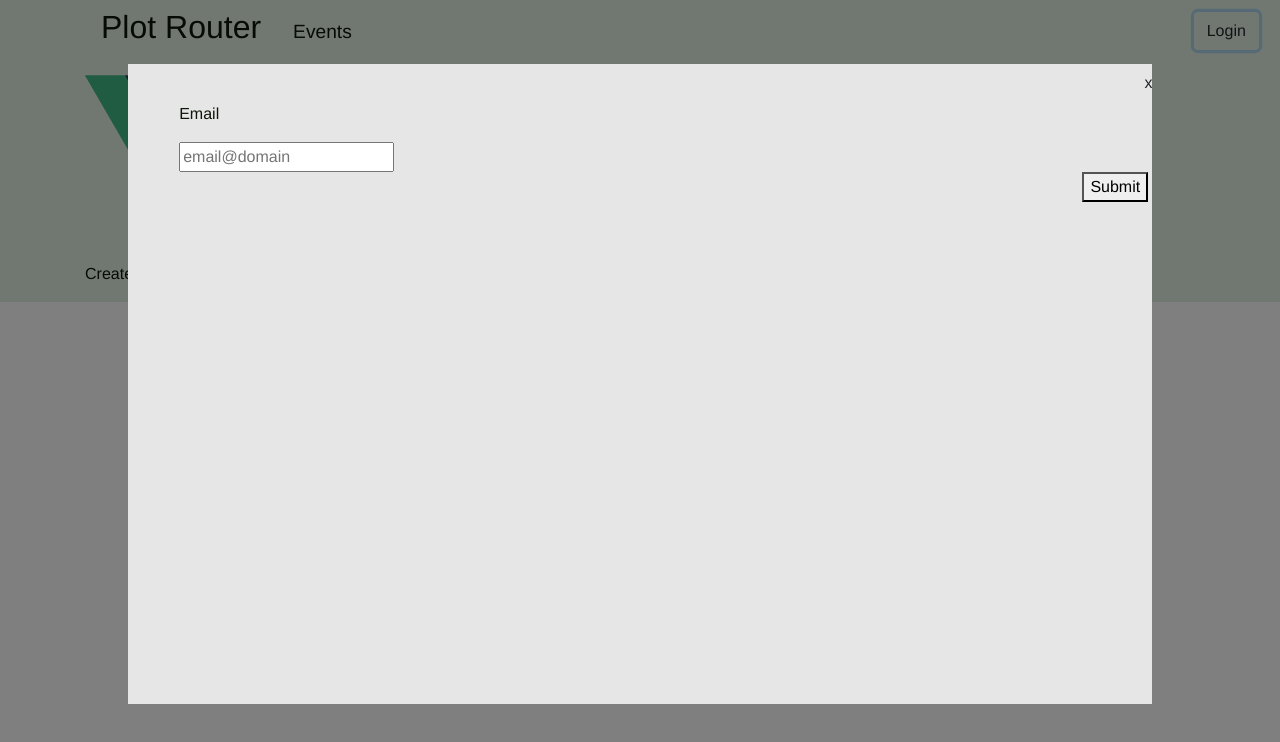
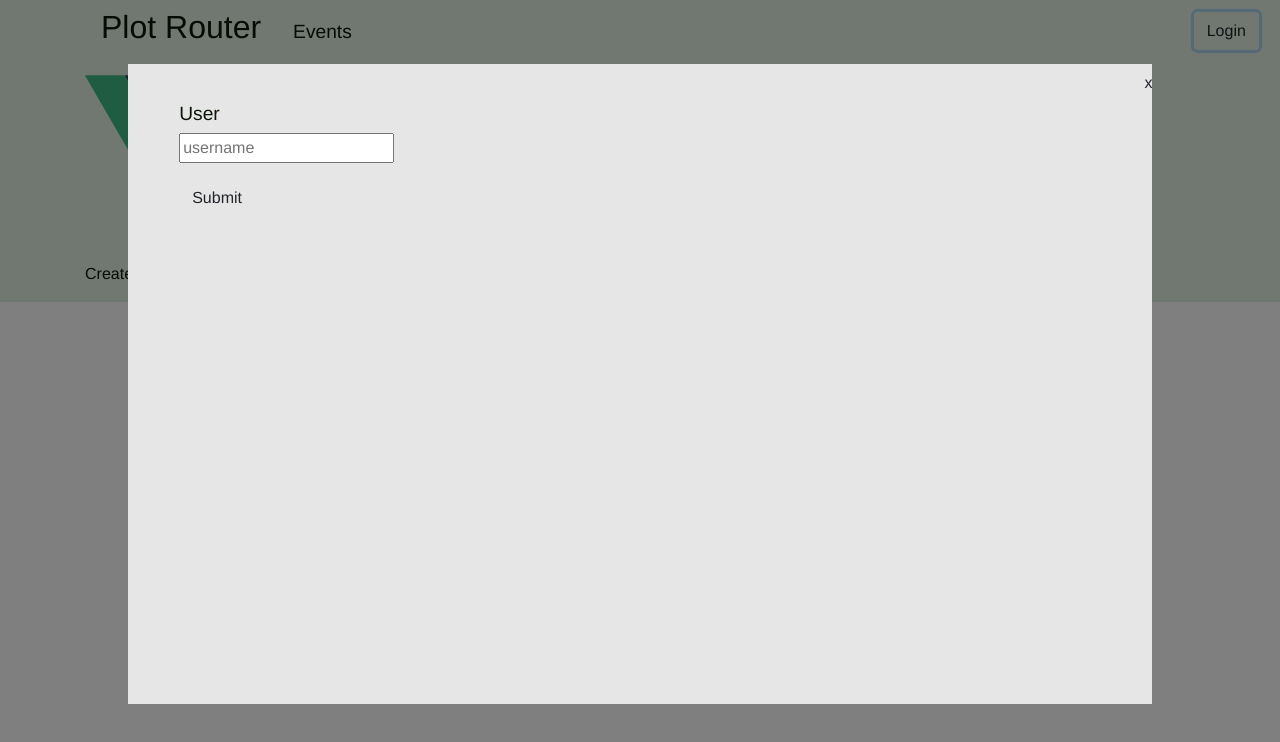
Before and after one commit to PossibleLlama/PlotRouter, a Vue app in the folder web/: page / in a window 1280 px wide. Both pictures are taken after a click on the button "Login". Shown: the top 742 px of the page. Built offline with nearby package versions, Linux system fonts and the light colour scheme.

Commit message:
Changing to user instead of email

```diff
--- a/web/src/components/navbar/Session.vue
+++ b/web/src/components/navbar/Session.vue
@@ -7,9 +7,9 @@
         <Overlay v-if="overlayVisible"
           @close="overlayVisible = false">
           <div>
-            <p>Email</p>
-            <input v-model="user" placeholder="email@domain"> <br>
-            <button id="submitForm" @click="login(user)">Submit</button>
+            <h3>User</h3>
+            <input v-model="user" placeholder="username">
+            <button class="btn" id="submitForm" @click="login(user)">Submit</button>
           </div>
         </Overlay>
     </div> <!-- Session -->
@@ -42,4 +42,9 @@ export default class Session extends Vue {
 </script>
 
 <style>
+#submitForm {
+  display: block;
+  position: inherit;
+  margin-top: 1rem;
+}
 </style>
```
